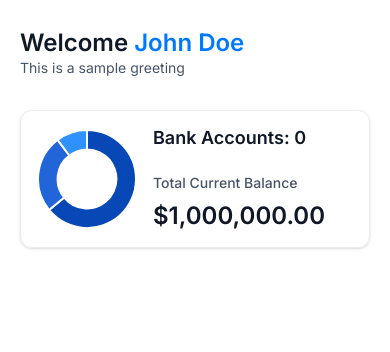
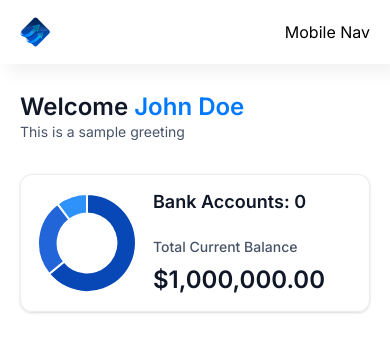
Before and after one commit to mahmoudal99/jsm_banking, a Next.js app: page / in a window 390 px wide. Shown: the top 352 px of the page. Built offline with nearby package versions, Linux system fonts and the light colour scheme.

Commit message:
Added mobile nav

```diff
--- a/app/(root)/layout.tsx
+++ b/app/(root)/layout.tsx
@@ -1,4 +1,6 @@
+import MobileNav from "@/components/MobileNav";
 import Sidebar from "@/components/Sidebar";
+import Image from "next/image";
 
 export default function RootLayout({
   children,
@@ -11,7 +13,15 @@ export default function RootLayout({
   return (
     <main className="flex h-screen w-screen font-inter">
         <Sidebar user={loggedIn} />
-        {children}
+        <div className="flex size-full flex-col">
+          <div className="root-layout">
+            <Image src={"/icons/logo.svg"} width={30} height={30} alt="logo"/>
+            <div>
+              <MobileNav user={loggedIn} />
+            </div>
+          </div>
+          {children}
+        </div>
     </main>
   );
 }
--- /dev/null
+++ b/components/MobileNav.tsx
@@ -0,0 +1,11 @@
+export default function MobileNav({user} : MobileNavProps) {
+    return (
+        <div>
+            <div>
+                <div className="flex gap-3 items-center">
+                    <h1 className="text-16">Mobile Nav</h1>
+                </div>
+            </div>
+        </div>
+    )
+}
--- a/components/Sidebar.tsx
+++ b/components/Sidebar.tsx
@@ -10,7 +10,7 @@ export default function Sidebar({ user } : SiderbarProps) {
     return (
         <section className="sidebar">
             <nav className="flex flex-col gap-4">
-                <Link href="/" className="mb-12 cursor-pointer items-center gap-2">
+                <Link href="/" className="mb-12 flex cursor-pointer items-center gap-2">
                     <Image src="/icons/logo.svg" width={40} height={40} alt="logo" className="size-[24px] max-xl:size-14"/>
                     <h1 className="sidebar-logo">
                         Horizon
@@ -23,6 +23,9 @@ export default function Sidebar({ user } : SiderbarProps) {
                            <div className="relative size-6">
                                <Image src={link.imgURL} alt="icon" fill className={cn({'brightness-[3]': isActive})} />
                            </div>
+                           <div className={cn('sidebar-label', { '!text-white': isActive })}>
+                                {link.label}
+                           </div>
                         </Link>
                     )
                 })}
```
